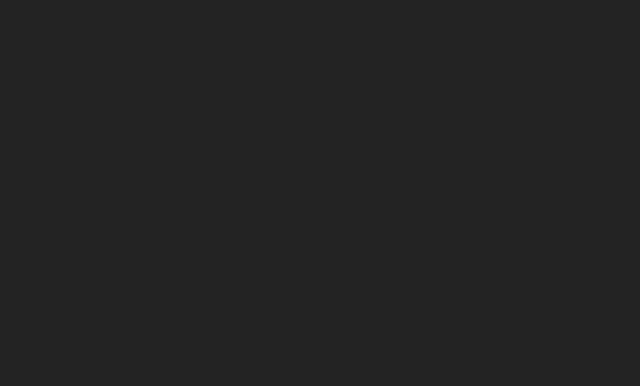
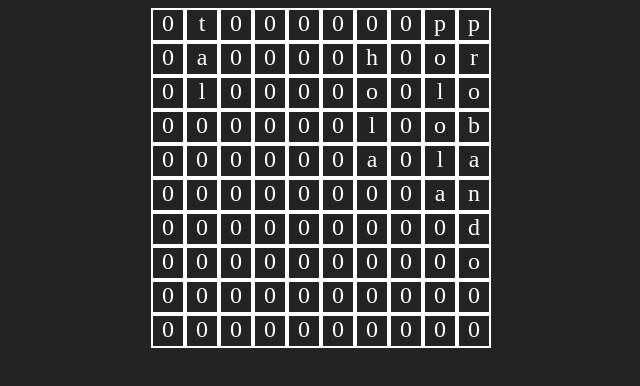
Before and after one commit to Miguensio/sopa-de-letras, a React (Vite) app: page / in a window 1280 px wide. Shown: the top 386 px of the page, without its empty margins (319-959 px from the left). Built offline with nearby package versions, Linux system fonts and the light colour scheme.

Commit message:
Fixed issues with the code, all the current checkSpaces functions and fill functions work as expected

```diff
--- a/src/App.css
+++ b/src/App.css
@@ -9,8 +9,15 @@
   justify-content: center;
 }
 
+.row{
+  display: flex;
+}
+
 .block{
   border: 2px solid white;
+  color: white;
+  font-size: 1.5rem;
+  text-align: center;
   width: 30px;
   height: 30px;
 }
--- a/src/App.jsx
+++ b/src/App.jsx
@@ -18,7 +18,7 @@ function App() {
     let controlPosition = 0;
     for(let j = 0; j < wordSize; j++){
       let startingPosition = randomPosition - controlPosition;
-      if(gameArray[startingPosition] === undefined || gameArray[startingPosition] === word[j]){
+      if(gameArray[startingPosition] === '0' || gameArray[startingPosition] === word[j]){
         controlPosition = controlPosition + rows;
       }
       else{
@@ -46,13 +46,12 @@ function App() {
     let controlPosition = 0;
     for(let j = 0; j < wordSize; j++){
       let startingPosition = randomPosition + controlPosition;
-      if(gameArray[startingPosition] === undefined || gameArray[startingPosition] === word[j]){
+      if(gameArray[startingPosition] === '0' || gameArray[startingPosition] === word[j]){
         controlPosition = controlPosition + rows;
       }
       else{
         return false;
       }
-      console.log(startingPosition);
     }
     return true;
   }
@@ -77,7 +76,7 @@ function App() {
     let controlPosition = 0
     for(let j = 0; j < wordLength; j++){
       let startingPosition = position - controlPosition;
-      if(gameArray[startingPosition] === undefined || gameArray[startingPosition] === word[j]){
+      if(gameArray[startingPosition] === '0' || gameArray[startingPosition] === word[j]){
         controlPosition = controlPosition - 1;
       }
       else{
@@ -93,7 +92,7 @@ function App() {
     let rowBreak = Math.trunc(position / columns);
     let isAvailable;
 
-    if(availableSpace > 0 && rowBreak === Math.trunc(availableSpace)){
+    if(availableSpace > 0 && rowBreak === Math.trunc(availableSpace / columns)){
       isAvailable = checkSpacePositionLeft(position, word, wordLength, gameArray);
       return isAvailable;
     }
@@ -106,7 +105,7 @@ function App() {
     let controlPosition = 0
     for(let j = 0; j < wordLength; j++){
       let startingPosition = position - controlPosition;
-      if(gameArray[startingPosition] === undefined || gameArray[startingPosition] === word[j]){
+      if(gameArray[startingPosition] === '0' || gameArray[startingPosition] === word[j]){
         controlPosition = controlPosition + 1;
       }
       else{
@@ -122,7 +121,7 @@ function App() {
     let rowBreak = Math.trunc(position / columns);
     let isAvailable;
 
-    if(availableSpace < arrayLength && rowBreak === Math.trunc(availableSpace)){
+    if(availableSpace < arrayLength && rowBreak === Math.trunc(availableSpace / columns)){
       isAvailable = checkSpacePositionRight(position, word, wordLength, gameArray);
       return isAvailable;
     }
@@ -138,7 +137,7 @@ function App() {
     for(let j = 0; j < wordSize; j++){
       let startingPosition = randomPosition + controlPosition;
       gameArray[startingPosition] = string[j];
-      controlPosition = controlPosition + rows;
+      controlPosition = controlPosition - rows;
     }
   }
 
@@ -155,61 +154,102 @@ function App() {
     let controlPosition = 0
     for(let j = 0; j < wordSize; j++){
       let startingPosition = randomPosition - controlPosition;
-      gameArray[startingPosition] === string[j];
-      controlPosition = controlPosition - 1;
+      gameArray[startingPosition] = string[j];
+      controlPosition = controlPosition + 1;
     }
   }
 
   function fillRight(randomPosition, gameArray, string, wordSize){
     let controlPosition = 0
     for(let j = 0; j < wordSize; j++){
-      let startingPosition = randomPosition - controlPosition;
-      gameArray[startingPosition] === string[j];
+      let startingPosition = randomPosition + controlPosition;
+      gameArray[startingPosition] = string[j];
       controlPosition = controlPosition + 1;
     }
   }
 
   const createGameArray = (words) => {
     const gameArray = new Array(size);
+    gameArray.fill('0');
 
-    for(let i = 0; i < words.length; i++){
+    let i = 0;
+
+    while(i < words.length){
       let string = words[i];
       let wordSize = string.length;
 
       let randomPosition = Math.floor(Math.random() * size);
+      if(!(gameArray[randomPosition] === string[0] || gameArray[randomPosition] === '0' )){
+        continue;
+      }
 
       let positionUp = checkSpaceUp(randomPosition, rows, wordSize, gameArray, string);
 
+      console.log("Checkeo si se puede hacia arriba: ", string, "desde la posición: ",randomPosition, positionUp);
+
       if(positionUp){
         fillUp(randomPosition, gameArray, string, rows, wordSize);
+        i++;
+        continue;
       }
+      let positionDown = checkSpaceDown(randomPosition, rows, wordSize, gameArray.length, gameArray, string);
 
-      let positionDown = checkSpaceDown(randomPosition, rows, wordSize, gameArray, string);
+      console.log("Checkeo si se puede hacia abajo: ", string, "desde la posición: ",randomPosition, positionDown);
 
       if(positionDown){
         fillDown(randomPosition, gameArray, string, rows, wordSize);
+        i++;
+        continue;
       }
 
       let positionLeft = checkSpaceLeft(randomPosition, columns, wordSize, string, gameArray);
 
+      console.log("Checkeo si se puede hacia la izquierda: ", string, "desde la posición: ",randomPosition, positionLeft);
+
       if(positionLeft){
         fillLeft(randomPosition, gameArray, string, wordSize);
+        i++;
+        continue;
       }
 
-      let positionRight = checkSpaceRight(randomPosition, columns, wordSize, string, gameArray);
+      let positionRight = checkSpaceRight(randomPosition, columns, wordSize, gameArray.length, string, gameArray);
+
+      console.log("Checkeo si se puede hacia la derecha: ", string, "desde la posición: ",randomPosition, positionRight);
 
       if(positionRight){
         fillRight(randomPosition, gameArray, string, wordSize);
+        i++;
+        continue;
       }
-      console.log(gameArray);
     }
+    console.log(gameArray);
+    return gameArray;
   }
 
-  createGameArray(words);
+  let gameArray = createGameArray(words);
+
+  const chunkArray = (array, chunkSize) => {
+    const numberOfChunks = Math.ceil(array.length / chunkSize);
+
+    return [...Array(numberOfChunks)]
+      .map((value, index) => {
+        return array.slice(index * chunkSize, (index + 1) * chunkSize);
+      })
+  }
+
+  let gameArrayChunks = chunkArray(gameArray, columns);
+
+  console.log(gameArrayChunks);
 
   return (
-    <div className='container'>
-
+    <div className="container">
+      {gameArrayChunks.map((row, rowIndex) => (
+        <div className="row" key={rowIndex}>
+          {row.map((value, index) => (
+            <WordSearchBlock value={value} key={index} />
+          ))}
+        </div>
+      ))}
     </div>
   )
 }
--- a/src/components/Word-search-block.jsx
+++ b/src/components/Word-search-block.jsx
@@ -1,7 +1,7 @@
-const WordSearchBlock = () => {
+const WordSearchBlock = ({ value }) => {
     return (
         <div className="block">
-            X
+            {value}
         </div>
     );
 }
```
